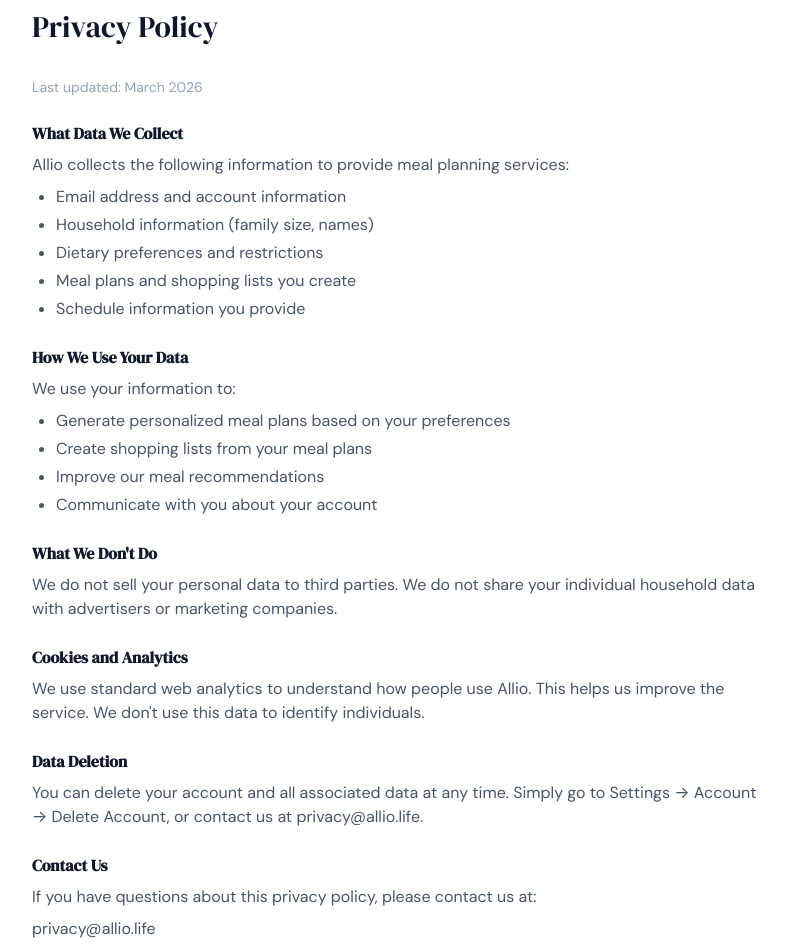
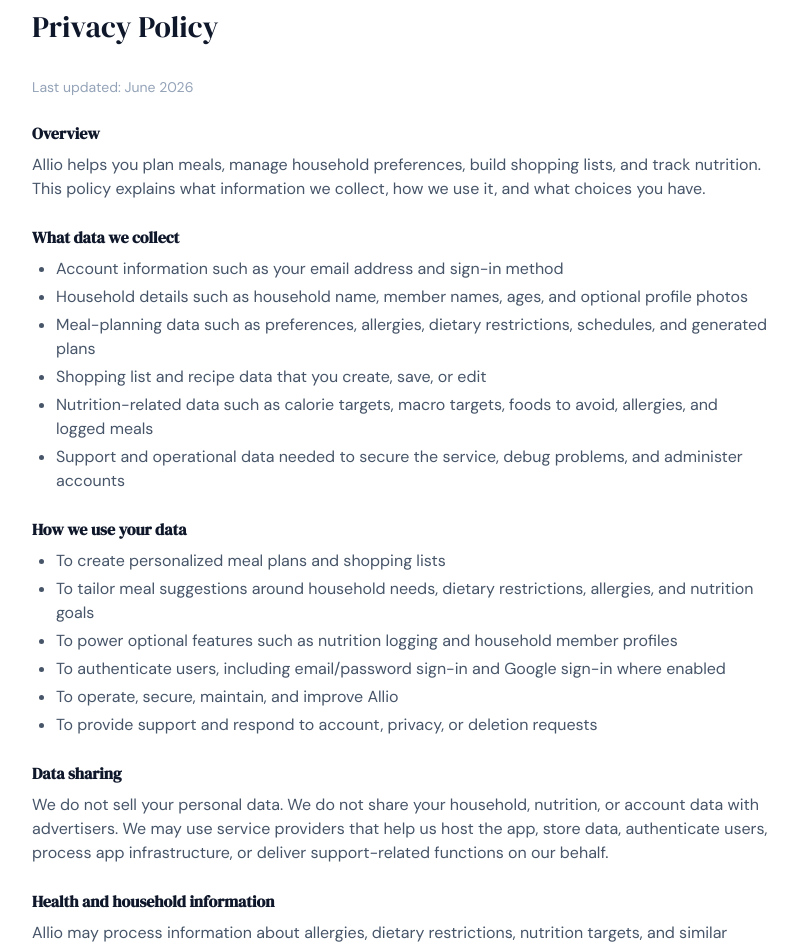
Before and after one commit to smaneely-hub/allio-app, a React (Vite) app: page /privacy in a window 1280 px wide. Shown: the part 100-1048 px from the top of the page, without its empty margins (240-1038 px from the left). Built offline with nearby package versions, Linux system fonts and the light colour scheme; no server answers.

Commit message:
chore: prepare android release and privacy policy

```diff
--- a/src/pages/PrivacyPage.jsx
+++ b/src/pages/PrivacyPage.jsx
@@ -2,10 +2,9 @@
 import { useDocumentTitle } from '../hooks/useDocumentTitle'
 
 export function PrivacyPage() {
-  useDocumentTitle("Privacy Policy | Allio")
+  useDocumentTitle('Privacy Policy | Allio')
   return (
     <div className="min-h-screen bg-bg-primary">
-      {/* Header */}
       <div className="bg-white border-b border-divider">
         <div className="max-w-3xl mx-auto px-4 py-4 flex justify-between items-center">
           <Link to="/" className="font-display text-xl text-text-primary">
@@ -21,50 +20,87 @@
         <h1 className="font-display text-3xl text-text-primary mb-8">Privacy Policy</h1>
 
         <div className="prose prose-sm max-w-none text-text-secondary space-y-6">
-          <p className="text-sm text-text-muted">Last updated: March 2026</p>
+          <p className="text-sm text-text-muted">Last updated: June 2026</p>
 
           <section>
-            <h2 className="font-semibold text-text-primary mb-2">What Data We Collect</h2>
-            <p>Allio collects the following information to provide meal planning services:</p>
+            <h2 className="font-semibold text-text-primary mb-2">Overview</h2>
+            <p>
+              Allio helps you plan meals, manage household preferences, build shopping lists, and track nutrition.
+              This policy explains what information we collect, how we use it, and what choices you have.
+            </p>
+          </section>
+
+          <section>
+            <h2 className="font-semibold text-text-primary mb-2">What data we collect</h2>
             <ul className="list-disc pl-6 space-y-1 mt-2">
-              <li>Email address and account information</li>
-              <li>Household information (family size, names)</li>
-              <li>Dietary preferences and restrictions</li>
-              <li>Meal plans and shopping lists you create</li>
-              <li>Schedule information you provide</li>
+              <li>Account information such as your email address and sign-in method</li>
+              <li>Household details such as household name, member names, ages, and optional profile photos</li>
+              <li>Meal-planning data such as preferences, allergies, dietary restrictions, schedules, and generated plans</li>
+              <li>Shopping list and recipe data that you create, save, or edit</li>
+              <li>Nutrition-related data such as calorie targets, macro targets, foods to avoid, allergies, and logged meals</li>
+              <li>Support and operational data needed to secure the service, debug problems, and administer accounts</li>
             </ul>
           </section>
 
           <section>
-            <h2 className="font-semibold text-text-primary mb-2">How We Use Your Data</h2>
-            <p>We use your information to:</p>
+            <h2 className="font-semibold text-text-primary mb-2">How we use your data</h2>
             <ul className="list-disc pl-6 space-y-1 mt-2">
-              <li>Generate personalized meal plans based on your preferences</li>
-              <li>Create shopping lists from your meal plans</li>
-              <li>Improve our meal recommendations</li>
-              <li>Communicate with you about your account</li>
+              <li>To create personalized meal plans and shopping lists</li>
+              <li>To tailor meal suggestions around household needs, dietary restrictions, allergies, and nutrition goals</li>
+              <li>To power optional features such as nutrition logging and household member profiles</li>
+              <li>To authenticate users, including email/password sign-in and Google sign-in where enabled</li>
+              <li>To operate, secure, maintain, and improve Allio</li>
+              <li>To provide support and respond to account, privacy, or deletion requests</li>
             </ul>
           </section>
 
           <section>
-            <h2 className="font-semibold text-text-primary mb-2">What We Don't Do</h2>
-            <p>We do not sell your personal data to third parties. We do not share your individual household data with advertisers or marketing companies.</p>
+            <h2 className="font-semibold text-text-primary mb-2">Data sharing</h2>
+            <p>
+              We do not sell your personal data. We do not share your household, nutrition, or account data with advertisers.
+              We may use service providers that help us host the app, store data, authenticate users, process app infrastructure,
+              or deliver support-related functions on our behalf.
+            </p>
           </section>
 
           <section>
-            <h2 className="font-semibold text-text-primary mb-2">Cookies and Analytics</h2>
-            <p>We use standard web analytics to understand how people use Allio. This helps us improve the service. We don't use this data to identify individuals.</p>
+            <h2 className="font-semibold text-text-primary mb-2">Health and household information</h2>
+            <p>
+              Allio may process information about allergies, dietary restrictions, nutrition targets, and similar household or wellness-related preferences
+              that you choose to enter. This information is used to tailor planning, recipes, and nutrition experiences inside the app.
+              Allio is not a medical provider, and the app does not provide medical advice.
+            </p>
           </section>
 
           <section>
-            <h2 className="font-semibold text-text-primary mb-2">Data Deletion</h2>
-            <p>You can delete your account and all associated data at any time. Simply go to Settings → Account → Delete Account, or contact us at privacy@allio.life.</p>
+            <h2 className="font-semibold text-text-primary mb-2">Photos and uploaded content</h2>
+            <p>
+              If you choose to add a profile photo for a household member, we store that image so it can be displayed in the app.
+              Do not upload images you do not want associated with your household account.
+            </p>
           </section>
 
           <section>
-            <h2 className="font-semibold text-text-primary mb-2">Contact Us</h2>
-            <p>If you have questions about this privacy policy, please contact us at:</p>
-            <p className="mt-2">privacy@allio.life</p>
+            <h2 className="font-semibold text-text-primary mb-2">Analytics and diagnostics</h2>
+            <p>
+              We may collect limited operational and usage information needed to run, secure, and improve Allio. We do not use your personal household
+              data for advertising. If we add third-party analytics tools in the future, this policy will be updated to describe them.
+            </p>
+          </section>
+
+          <section>
+            <h2 className="font-semibold text-text-primary mb-2">Account deletion and retention</h2>
+            <p>
+              You can delete your account and associated app data at any time from Settings → Account → Delete Account. You can also contact us at
+              privacy@allio.life if you need help with a deletion request.
+            </p>
+          </section>
+
+          <section>
+            <h2 className="font-semibold text-text-primary mb-2">Contact us</h2>
+            <p>
+              If you have questions about this privacy policy or your data, contact us at <span className="font-medium text-text-primary">privacy@allio.life</span>.
+            </p>
           </section>
         </div>
       </div>
```
Also changed, not shown: 2 other files (tests, documents, lock files or other folders).
